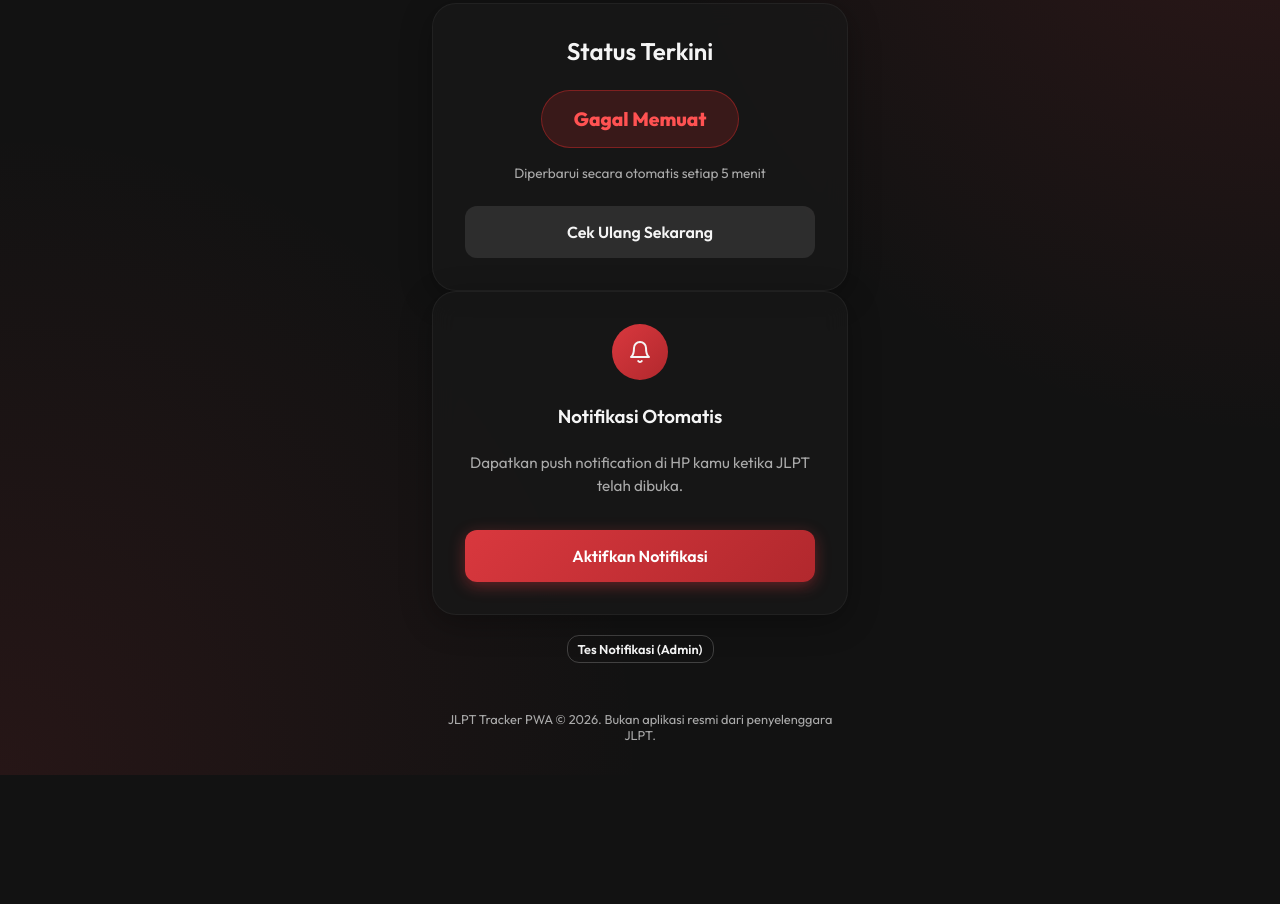
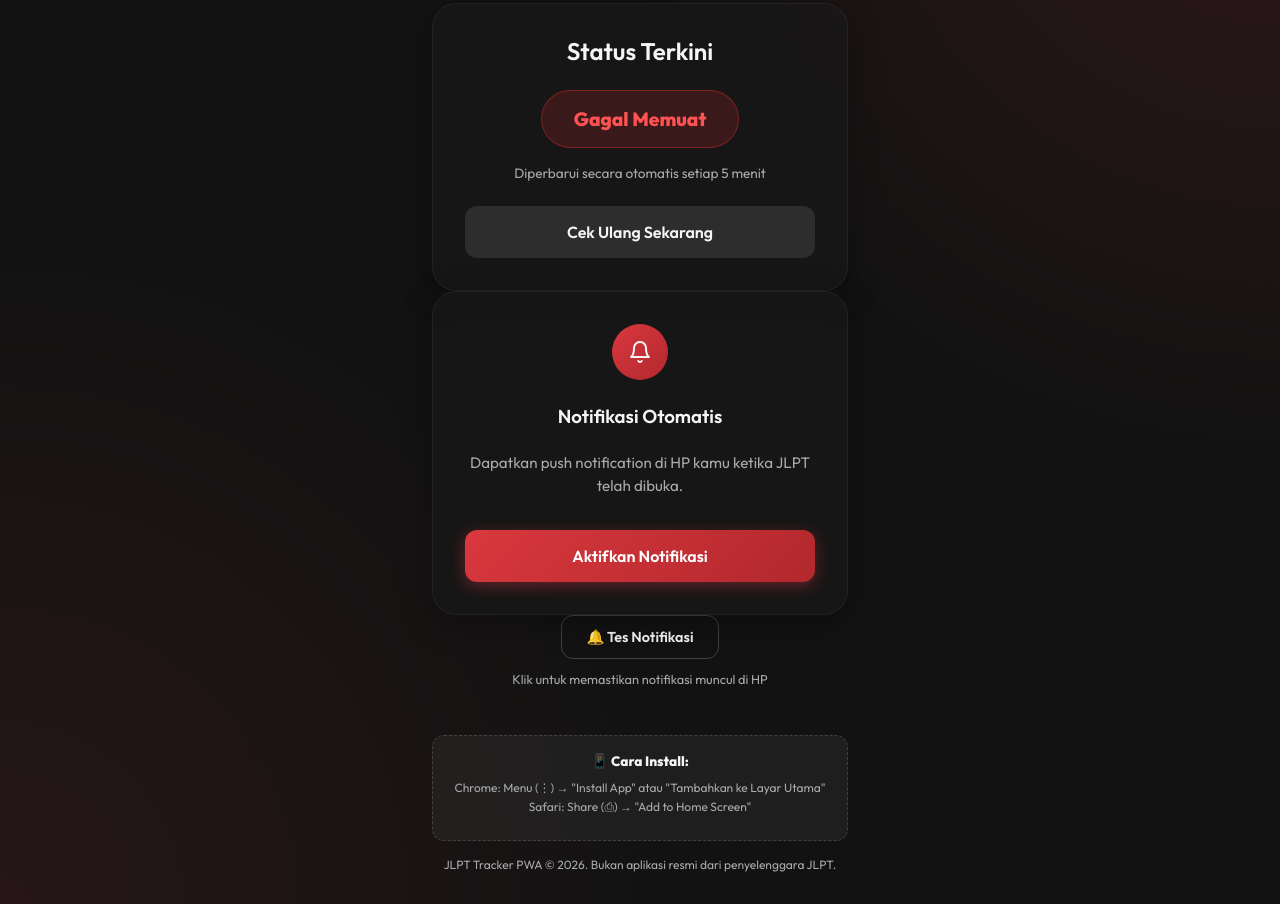
Before and after one commit to will1001/jlpt_checker, a website: page public/index.html in a window 1280 px wide. Shown: the part 209-1113 px from the top of the page. Before the commit the page ends 984 px from the top, so only its background shows below. Drawn offline with Linux system fonts and the light colour scheme; no server answers.

Commit message:
feat: Introduce JLPT status tracking web app with push notification support.

```diff
--- a/public/app.js
+++ b/public/app.js
@@ -128,13 +128,40 @@ async function subscribeUser() {
 
 // Test Notification API
 async function testNotification() {
+  const btn = document.getElementById("test-notif-btn");
+  const originalText = btn.innerHTML;
+
   try {
+    btn.disabled = true;
+    btn.innerHTML = "⏳ Mengirim...";
+
+    // Show local notification as immediate feedback
+    if ("Notification" in window && Notification.permission === "granted") {
+      new Notification("JLPT Tracker - Tes Notifikasi", {
+        body: "Notifikasi berhasil aktif! 🎉",
+        icon: "/icons/icon-192.png",
+        badge: "/icons/icon-192.png",
+      });
+    }
+
+    // Also trigger push notification from server
     const res = await fetch("/test-notification", { method: "POST" });
     if (res.ok) {
-      console.log("Test notif triggered");
+      btn.innerHTML = "✅ Terkirim!";
+      setTimeout(() => {
+        btn.innerHTML = originalText;
+        btn.disabled = false;
+      }, 2000);
+    } else {
+      throw new Error("Gagal mengirim");
     }
   } catch (err) {
-    console.error("Trigger fail", err);
+    console.error("Test notif error:", err);
+    btn.innerHTML = "❌ Gagal";
+    setTimeout(() => {
+      btn.innerHTML = originalText;
+      btn.disabled = false;
+    }, 2000);
   }
 }
 
--- a/public/index.html
+++ b/public/index.html
@@ -65,19 +65,23 @@
           </button>
         </div>
 
-        <div class="test-area" style="margin-top: 20px; text-align: center">
-          <button
-            id="test-notif-btn"
-            class="btn outline"
-            style="font-size: 0.8rem; padding: 5px 10px"
-          >
-            Tes Notifikasi (Admin)
+        <div class="test-area">
+          <button id="test-notif-btn" class="btn outline">
+            🔔 Tes Notifikasi
           </button>
+          <p class="test-hint">Klik untuk memastikan notifikasi muncul di HP</p>
         </div>
       </main>
 
       <footer>
-        <p>
+        <div class="install-tip">
+          <p>📱 <strong>Cara Install:</strong></p>
+          <p class="install-steps">
+            Chrome: Menu (⋮) → "Install App" atau "Tambahkan ke Layar Utama"<br>
+            Safari: Share (⎙) → "Add to Home Screen"
+          </p>
+        </div>
+        <p class="copyright">
           JLPT Tracker PWA &copy; 2026. Bukan aplikasi resmi dari penyelenggara
           JLPT.
         </p>
--- a/public/style.css
+++ b/public/style.css
@@ -214,9 +214,53 @@ h3 {
 
 footer {
   text-align: center;
+  margin-top: 1rem;
+}
+
+.install-tip {
+  background: rgba(255, 255, 255, 0.05);
+  border-radius: 12px;
+  padding: 1rem;
+  margin-bottom: 1rem;
+  border: 1px dashed rgba(255, 255, 255, 0.15);
+}
+
+.install-tip p {
   color: var(--text-muted);
+  font-size: 0.85rem;
+  margin-bottom: 0.5rem;
+}
+
+.install-tip strong {
+  color: var(--text-main);
+}
+
+.install-steps {
+  font-size: 0.75rem !important;
+  line-height: 1.6;
+  color: rgba(255, 255, 255, 0.6);
+}
+
+.copyright {
+  color: var(--text-muted);
+  font-size: 0.75rem;
+}
+
+.test-area {
+  text-align: center;
+  animation: fadeInUp 0.8s ease backwards;
+  animation-delay: 0.6s;
+}
+
+.test-area .btn {
+  padding: 0.75rem 1.5rem;
+  font-size: 0.9rem;
+}
+
+.test-hint {
+  margin-top: 0.75rem;
   font-size: 0.8rem;
-  margin-top: 1rem;
+  color: var(--text-muted);
 }
 
 @keyframes fadeInDown {
```
